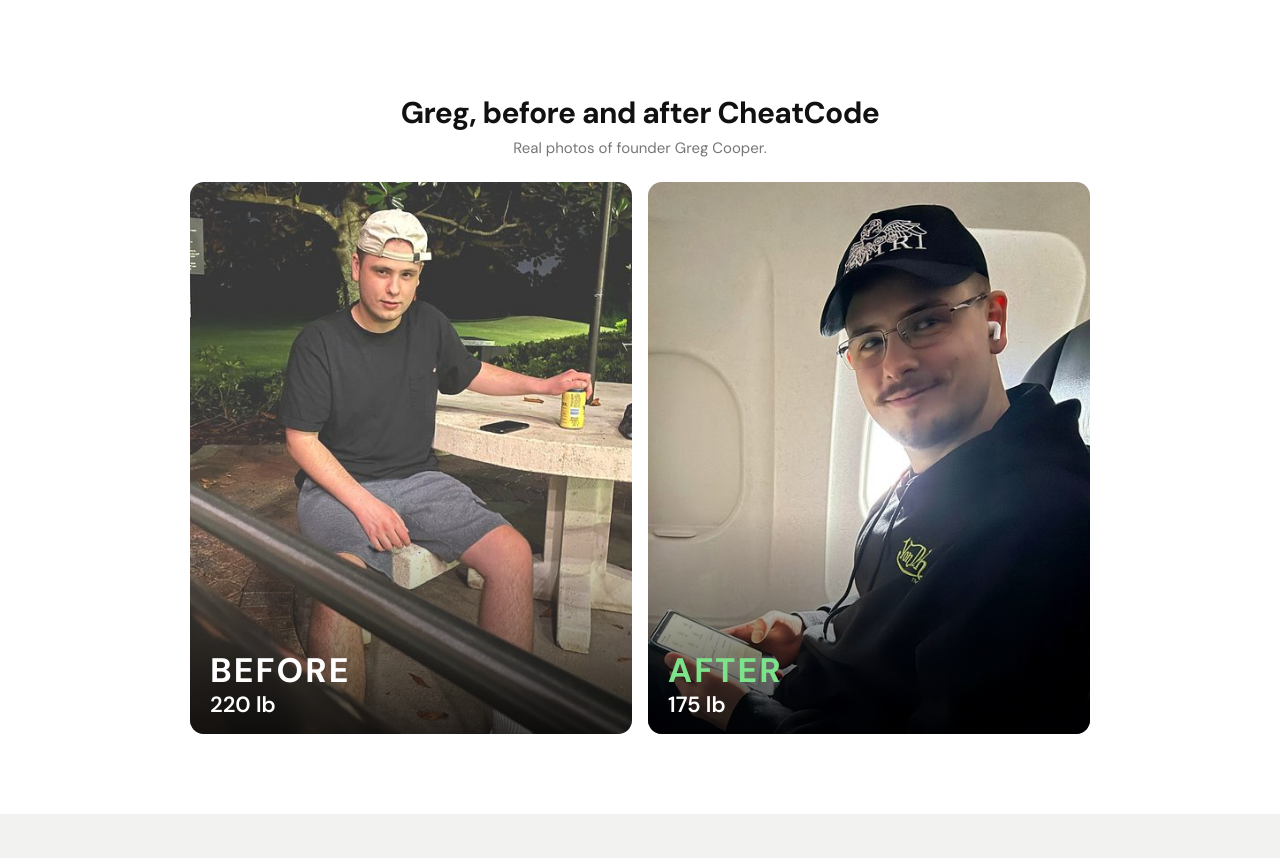
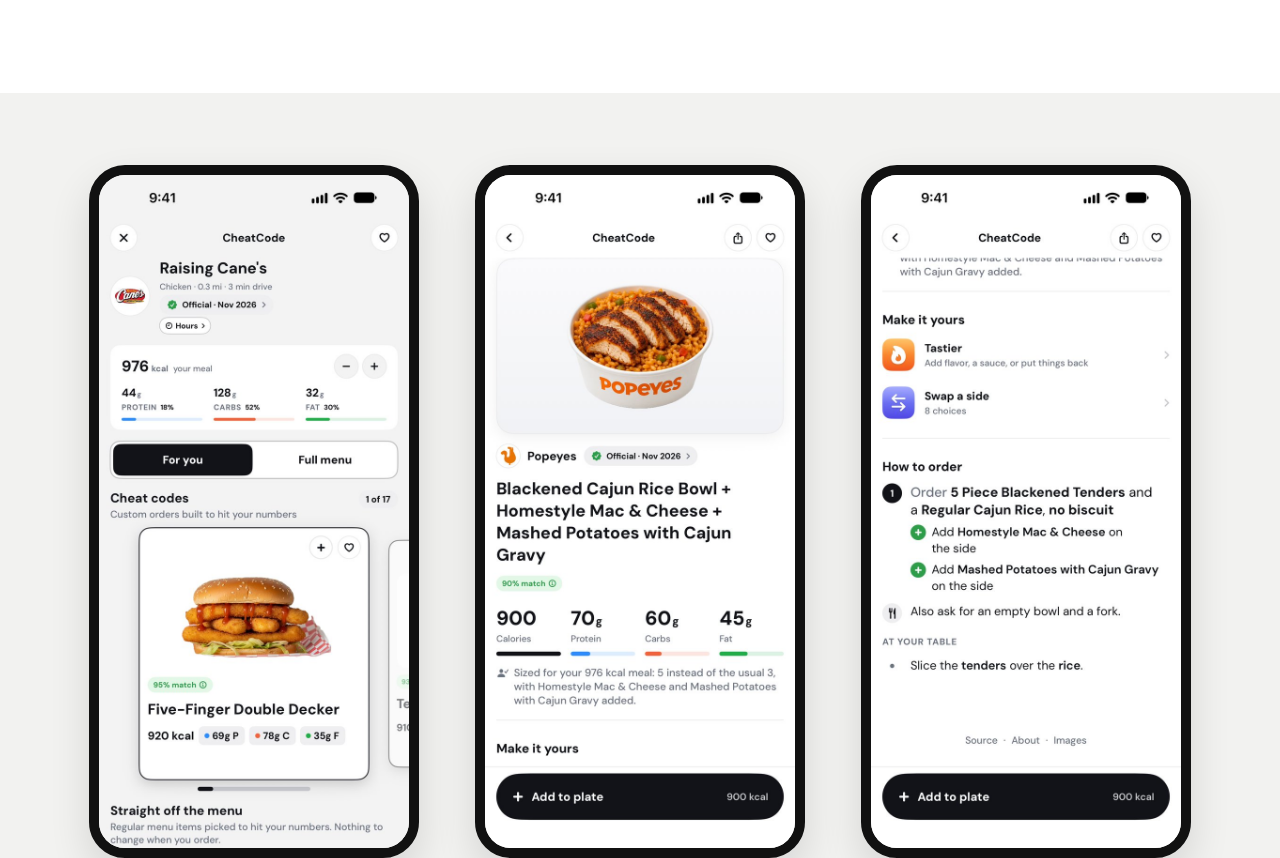
Before and after one commit to JU1CYCOOP/cheatcode-site, a plain HTML site: page press/index.html in a window 1280 px wide. Shown: the part 1702-2560 px from the top of the page. Drawn offline with Linux system fonts and the light colour scheme.

Commit message:
Press: remove before and after photos

```diff
--- a/press/index.html
+++ b/press/index.html
@@ -32,17 +32,6 @@ header .meta button{background:none;border:0;color:#fff;font:inherit;padding:0;c
 .cols{display:grid;grid-template-columns:repeat(2,1fr);gap:16px}
 .cols a{display:block}.cols img{display:block;width:100%;aspect-ratio:4/3;object-fit:cover;transition:opacity .2s}.cols a:hover img{opacity:.9}
 .galnote{margin:10px 0 0;font-size:13px;color:#888}
-.ba{max-width:980px;margin:0 auto 80px;padding:0 40px;text-align:center}
-.ba h2{font-size:30px;font-weight:700;letter-spacing:-.02em;margin:0 0 6px}
-.ba .sub{color:#777;font-size:15px;margin:0 0 24px}
-.ba .pair{display:grid;grid-template-columns:1fr 1fr;gap:16px}
-.ba a{display:block;position:relative;border-radius:14px;overflow:hidden}
-.ba img{display:block;width:100%;aspect-ratio:4/5;object-fit:cover}
-.ba a::after{content:"";position:absolute;left:0;right:0;bottom:0;height:40%;background:linear-gradient(to top,rgba(0,0,0,.78),rgba(0,0,0,0));pointer-events:none}
-.ba .tag{position:absolute;left:20px;bottom:18px;z-index:1;display:flex;flex-direction:column;align-items:flex-start;line-height:1;color:#fff;text-align:left}
-.ba .tag b{font-size:34px;font-weight:800;letter-spacing:.06em;text-transform:uppercase}
-.ba .tag em{font-style:normal;font-size:22px;font-weight:600;margin-top:6px}
-.ba .tag.after b{color:#7CE38B}
 .screens{background:#f2f2f0;padding:72px 40px;display:grid;grid-template-columns:repeat(3,minmax(0,330px));justify-content:center;gap:56px;margin:0 0 96px}
 .screens a{text-decoration:none;color:#111;font-size:15px;line-height:1.4;text-align:center}
 .screens img{display:block;width:100%;border-radius:36px;border:10px solid #111;margin-bottom:18px;box-shadow:0 18px 40px rgba(0,0,0,.12)}
@@ -89,8 +78,7 @@ footer .legal{color:#8a8a8a;align-self:flex-end}
  .pill{min-height:44px}
  .media{grid-template-columns:1fr;padding:0 20px 56px}
  .cols{grid-template-columns:repeat(2,1fr);gap:10px}
- .ba{padding:0 20px;margin-bottom:48px}.ba h2{font-size:24px}.ba .pair{gap:10px}.ba .tag{left:10px;bottom:10px}.ba .tag b{font-size:19px}.ba .tag em{font-size:14px;margin-top:4px}
- .qa .q{padding:16px 18px}
+  .qa .q{padding:16px 18px}
  .screens{display:flex;overflow-x:auto;scroll-snap-type:x mandatory;gap:16px;padding:32px 20px 28px;margin-bottom:48px;justify-content:flex-start;-webkit-overflow-scrolling:touch;scrollbar-width:none}
  .screens::-webkit-scrollbar{display:none}
  .screens a{flex:0 0 66%;scroll-snap-align:center;font-size:14px}
@@ -149,15 +137,6 @@ footer .legal{color:#8a8a8a;align-self:flex-end}
     <div class="q"><h3>Why does it matter?</h3><p>You don't have to stop eating what you love to make progress toward your goals. You just need to know what to order.</p></div>
     <div class="q"><h3>When is it available?</h3><p>CheatCode is available now for iPhone on the App Store.</p></div>
   </aside>
-</section>
-
-<section class="ba" id="before-after">
-  <h2>Greg, before and after CheatCode</h2>
-  <p class="sub">Real photos of founder Greg Cooper.</p>
-  <div class="pair">
-    <a href="launch/img/tile-before.jpg?v=1"><img src="launch/img/tile-before.jpg?v=1" srcset="launch/img/tile-before-500.jpg 500w, launch/img/tile-before.jpg?v=1 1000w" sizes="(max-width:900px) 46vw, 450px" width="1000" height="1250" loading="lazy" decoding="async" alt="Greg Cooper before CheatCode, about 220 pounds"><span class="tag before"><b>Before</b><em>220 lb</em></span></a>
-    <a href="launch/img/tile-after.jpg?v=1"><img src="launch/img/tile-after.jpg?v=1" srcset="launch/img/tile-after-500.jpg 500w, launch/img/tile-after.jpg?v=1 1000w" sizes="(max-width:900px) 46vw, 450px" width="1000" height="1250" loading="lazy" decoding="async" alt="Greg Cooper after CheatCode, 175 pounds, using the app"><span class="tag after"><b>After</b><em>175 lb</em></span></a>
-  </div>
 </section>
 
 <section class="screens">
```
Also changed, not shown: press/launch/index.html (+1 -22 lines), press/launch/img/tile-after-500.jpg (deleted), press/launch/img/tile-after.jpg (deleted), press/launch/img/tile-before-500.jpg (deleted), press/launch/img/tile-before.jpg (deleted).
